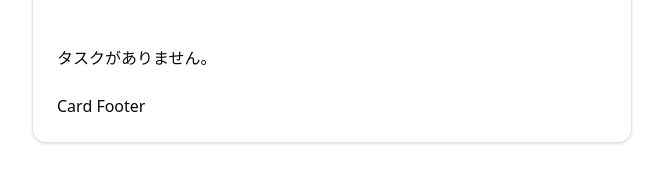
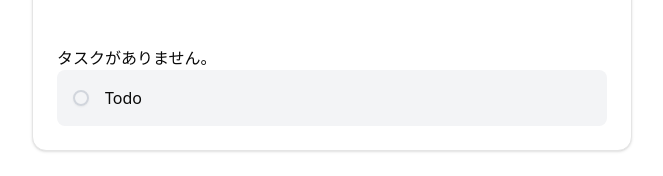
Before and after one commit to kandalog/next-full-stack, a Next.js app: page / in a window 1280 px wide. Shown: the part 205-381 px from the top of the page, without its empty margins (308-971 px from the left). Built offline with nearby package versions, Linux system fonts and the light colour scheme.

Commit message:
Update Todo

```diff
--- a/package.json
+++ b/package.json
@@ -11,6 +11,7 @@
   "dependencies": {
     "@prisma/client": "^6.9.0",
     "@prisma/extension-accelerate": "^2.0.1",
+    "@radix-ui/react-checkbox": "^1.3.2",
     "@radix-ui/react-slot": "^1.2.3",
     "class-variance-authority": "^0.7.1",
     "clsx": "^2.1.1",
--- a/src/components/todos/TodoInput.tsx
+++ b/src/components/todos/TodoInput.tsx
@@ -1,14 +1,9 @@
 import React from "react";
 
-import {
-  Card,
-  CardContent,
-  CardFooter,
-  CardHeader,
-  CardTitle,
-} from "@/components/ui/card";
+import { Card, CardContent, CardHeader, CardTitle } from "@/components/ui/card";
 import { Input } from "../ui/input";
 import { Button } from "../ui/button";
+import TodoItem from "./TodoItem";
 
 function TodoInput() {
   return (
@@ -28,10 +23,8 @@ function TodoInput() {
       </CardContent>
       <CardContent>
         <p>タスクがありません。</p>
+        <TodoItem>Todo</TodoItem>
       </CardContent>
-      <CardFooter>
-        <p>Card Footer</p>
-      </CardFooter>
     </Card>
   );
 }
--- /dev/null
+++ b/src/components/todos/TodoItem.tsx
@@ -0,0 +1,15 @@
+import React from "react";
+import { Checkbox } from "../ui/checkbox";
+import { Trash2 } from "lucide-react";
+
+function TodoItem({ children }: { children: React.ReactNode }) {
+  return (
+    <div className="group flex items-center bg-gray-100 p-4 rounded-md space-x-4">
+      <Checkbox className="cursor-pointer rounded-full border-gray-300 border-2" />
+      {children}
+      <Trash2 className="ml-auto h-4 w-4 cursor-pointer hidden group-hover:block" />
+    </div>
+  );
+}
+
+export default TodoItem;
--- /dev/null
+++ b/src/components/ui/checkbox.tsx
@@ -0,0 +1,32 @@
+"use client"
+
+import * as React from "react"
+import * as CheckboxPrimitive from "@radix-ui/react-checkbox"
+import { CheckIcon } from "lucide-react"
+
+import { cn } from "@/lib/utils"
+
+function Checkbox({
+  className,
+  ...props
+}: React.ComponentProps<typeof CheckboxPrimitive.Root>) {
+  return (
+    <CheckboxPrimitive.Root
+      data-slot="checkbox"
+      className={cn(
+        "peer border-input dark:bg-input/30 data-[state=checked]:bg-primary data-[state=checked]:text-primary-foreground dark:data-[state=checked]:bg-primary data-[state=checked]:border-primary focus-visible:border-ring focus-visible:ring-ring/50 aria-invalid:ring-destructive/20 dark:aria-invalid:ring-destructive/40 aria-invalid:border-destructive size-4 shrink-0 rounded-[4px] border shadow-xs transition-shadow outline-none focus-visible:ring-[3px] disabled:cursor-not-allowed disabled:opacity-50",
+        className
+      )}
+      {...props}
+    >
+      <CheckboxPrimitive.Indicator
+        data-slot="checkbox-indicator"
+        className="flex items-center justify-center text-current transition-none"
+      >
+        <CheckIcon className="size-3.5" />
+      </CheckboxPrimitive.Indicator>
+    </CheckboxPrimitive.Root>
+  )
+}
+
+export { Checkbox }
```
Also changed, not shown: 1 other file (tests, documents, lock files or other folders).
